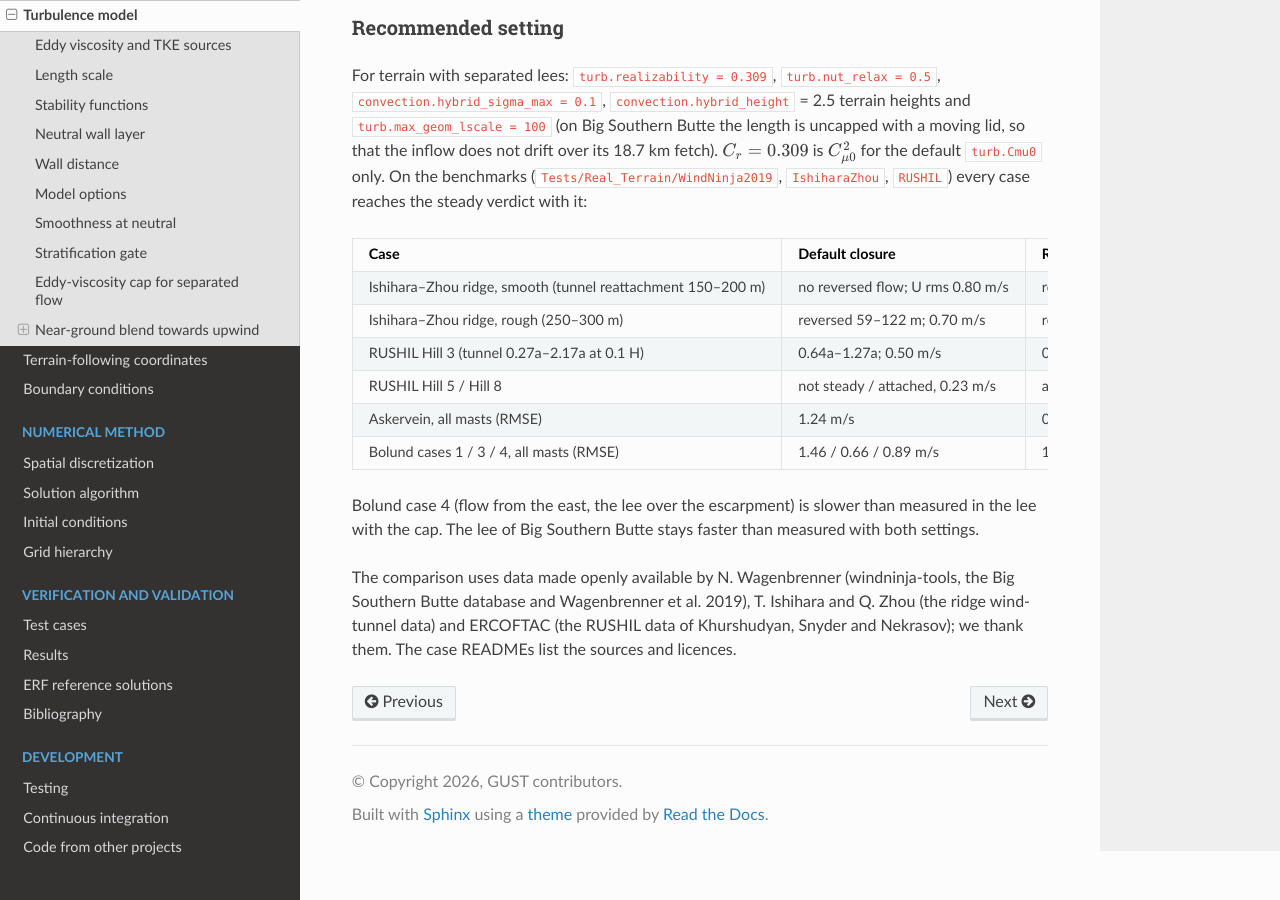
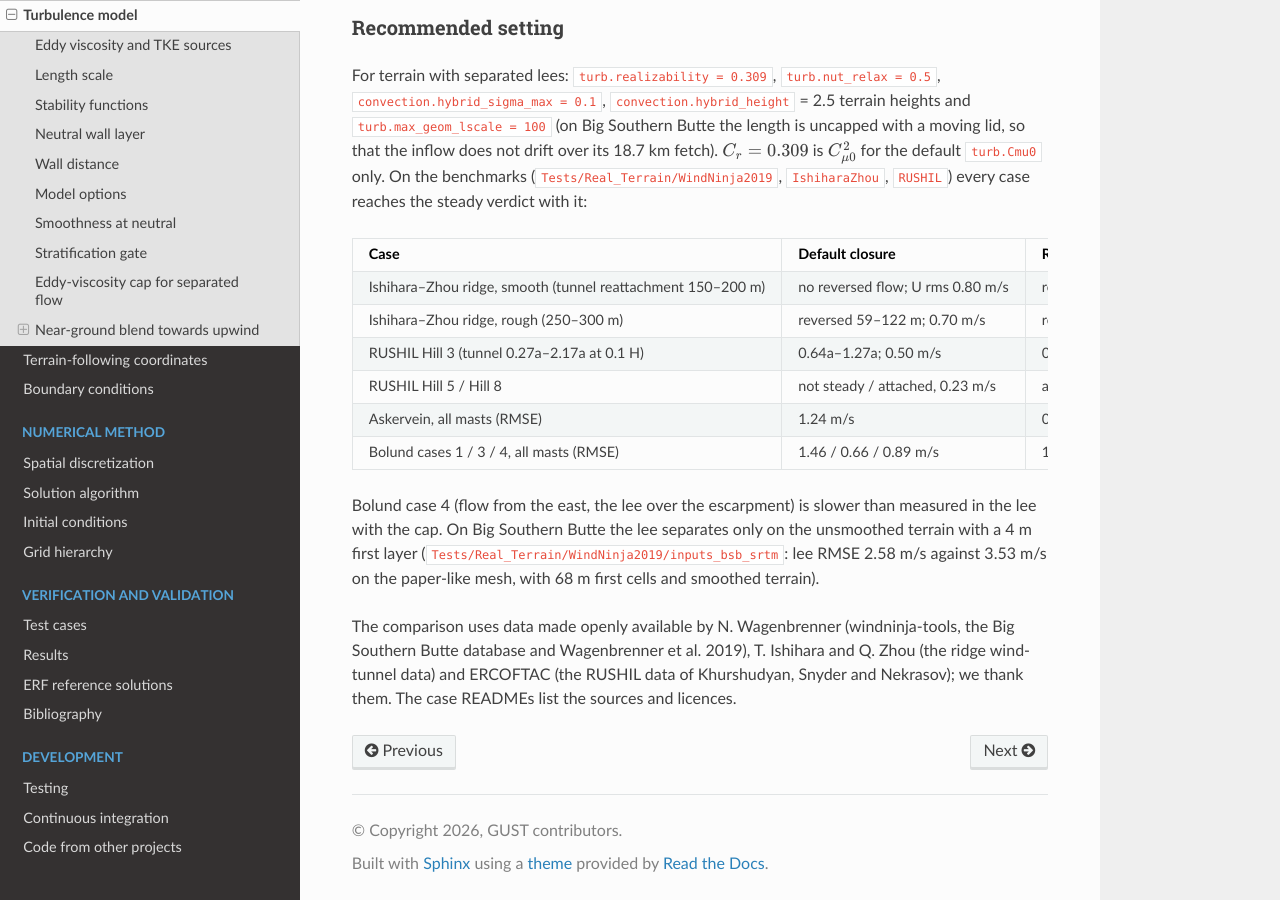
Before and after one commit to hgopalan/ablsteadyrans, a Sphinx documentation site: the page built from docs/turbulence_model.rst, in a window 1280 px wide and 900 px high, scrolled down 4552 px. Built offline with Sphinx 7.4.7 and the Read the Docs theme 3.1.0, drawn with Linux system fonts in a browser that asks for light colours.

Commit message:
WindNinja2019: the Big Southern Butte comparison on the SRTM terrain with a 4 m first layer (inputs_bsb_srtm)
On the paper-like mesh (smoothed terrain, 68 m first layer; inputs_bsb_wn_consistent, kept as a
diagnostic) the lee does not separate: lee RMSE 3.53 m/s, bias +2.0. On the unsmoothed SRTM terrain
with a 4 m first layer the flow turns against the inflow near the ground in the lee, as measured:
lee RMSE 2.58 m/s, bias -1.05, MAPE 32 % (72 % before); all masts 2.89 m/s (3.22). 863 fine-level
iterations, 14 min on 8 ranks. convection.hybrid_height 1965 m (2.5 x the 786 m relief; 1260 m gives
the same lee statistics). run_all.sh runs bsb_srtm by default; sweep.sh knows it.

Co-Authored-By: Claude Opus 5.5 <noreply@anthropic.com>

```diff
--- a/docs/turbulence_model.rst
+++ b/docs/turbulence_model.rst
@@ -255,7 +255,9 @@ only. On the benchmarks (``Tests/Real_Terrain/WindNinja2019``, ``IshiharaZhou``,
      - 1.25 / 0.64 / 1.23 m/s
 
 Bolund case 4 (flow from the east, the lee over the escarpment) is slower than measured in the lee with the
-cap. The lee of Big Southern Butte stays faster than measured with both settings.
+cap. On Big Southern Butte the lee separates only on the unsmoothed terrain with a 4 m first layer
+(``Tests/Real_Terrain/WindNinja2019/inputs_bsb_srtm``: lee RMSE 2.58 m/s against 3.53 m/s on the paper-like mesh,
+with 68 m first cells and smoothed terrain).
 
 The comparison uses data made openly available by N. Wagenbrenner (windninja-tools, the Big Southern Butte
 database and Wagenbrenner et al. 2019), T. Ishihara and Q. Zhou (the ridge wind-tunnel data) and ERCOFTAC (the
```
Also changed, not shown: 4 other files.
